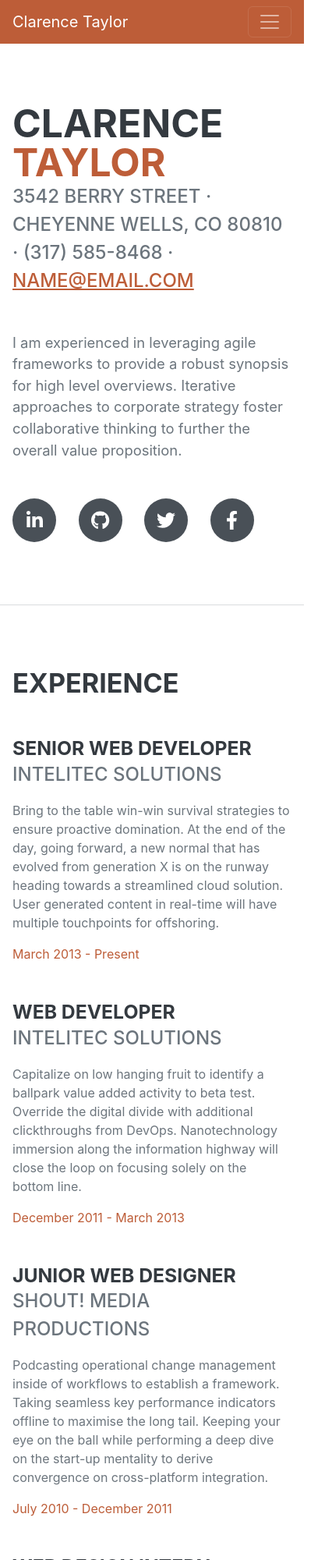
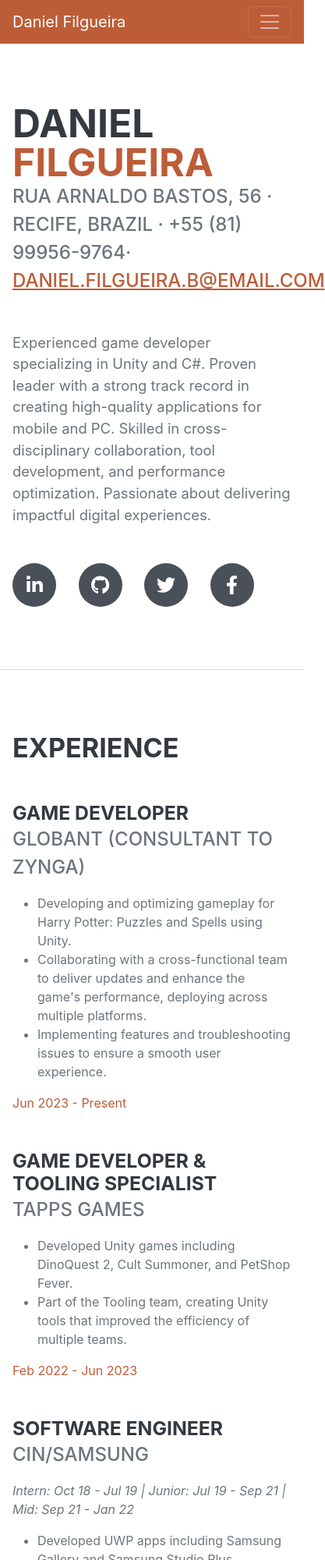
Before and after one commit to Danielfib/Danielfib.github.io, a website: page index.html in a window 390 px wide. Shown: the top 2000 px of the page at 78% size, 417 px wide, since content can reach past the window. Drawn offline with nearby package versions, Linux system fonts and the light colour scheme; a web font is replaced by a local one.

Commit message:
Filling out info in Experience tab

```diff
--- a/index.html
+++ b/index.html
@@ -5,7 +5,7 @@
         <meta name="viewport" content="width=device-width, initial-scale=1, shrink-to-fit=no" />
         <meta name="description" content="" />
         <meta name="author" content="" />
-        <title>Resume - Start Bootstrap Theme</title>
+        <title>Daniel Filgueira</title>
         <link rel="icon" type="image/x-icon" href="assets/img/favicon.ico" />
         <!-- Font Awesome icons (free version)-->
         <script src="https://use.fontawesome.com/releases/v6.3.0/js/all.js" crossorigin="anonymous"></script>
@@ -19,7 +19,7 @@
         <!-- Navigation-->
         <nav class="navbar navbar-expand-lg navbar-dark bg-primary fixed-top" id="sideNav">
             <a class="navbar-brand js-scroll-trigger" href="#page-top">
-                <span class="d-block d-lg-none">Clarence Taylor</span>
+                <span class="d-block d-lg-none">Daniel Filgueira</span>
                 <span class="d-none d-lg-block"><img class="img-fluid img-profile rounded-circle mx-auto mb-2" src="assets/img/profile.jpg" alt="..." /></span>
             </a>
             <button class="navbar-toggler" type="button" data-bs-toggle="collapse" data-bs-target="#navbarResponsive" aria-controls="navbarResponsive" aria-expanded="false" aria-label="Toggle navigation"><span class="navbar-toggler-icon"></span></button>
@@ -40,14 +40,16 @@
             <section class="resume-section" id="about">
                 <div class="resume-section-content">
                     <h1 class="mb-0">
-                        Clarence
-                        <span class="text-primary">Taylor</span>
+                        Daniel
+                        <span class="text-primary">Filgueira</span>
                     </h1>
                     <div class="subheading mb-5">
-                        3542 Berry Street · Cheyenne Wells, CO 80810 · (317) 585-8468 ·
-                        <a href="mailto:name@email.com">name@email.com</a>
+                        Rua Arnaldo Bastos, 56 · Recife, Brazil · +55 (81) 99956-9764·
+                        <a href="mailto:daniel.filgueira.b@email.com">daniel.filgueira.b@email.com</a>
                     </div>
-                    <p class="lead mb-5">I am experienced in leveraging agile frameworks to provide a robust synopsis for high level overviews. Iterative approaches to corporate strategy foster collaborative thinking to further the overall value proposition.</p>
+                    <p class="lead mb-5">
+                        Experienced game developer specializing in Unity and C#. Proven leader with a strong track record in creating high-quality applications for mobile and PC. Skilled in cross-disciplinary collaboration, tool development, and performance optimization. Passionate about delivering impactful digital experiences.
+                    </p>
                     <div class="social-icons">
                         <a class="social-icon" href="#!"><i class="fab fa-linkedin-in"></i></a>
                         <a class="social-icon" href="#!"><i class="fab fa-github"></i></a>
@@ -63,35 +65,42 @@
                     <h2 class="mb-5">Experience</h2>
                     <div class="d-flex flex-column flex-md-row justify-content-between mb-5">
                         <div class="flex-grow-1">
-                            <h3 class="mb-0">Senior Web Developer</h3>
-                            <div class="subheading mb-3">Intelitec Solutions</div>
-                            <p>Bring to the table win-win survival strategies to ensure proactive domination. At the end of the day, going forward, a new normal that has evolved from generation X is on the runway heading towards a streamlined cloud solution. User generated content in real-time will have multiple touchpoints for offshoring.</p>
+                            <h3 class="mb-0">Game Developer</h3>
+                            <div class="subheading mb-3">Globant (Consultant to Zynga)</div>
+                            <ul>
+                                <li>Developing and optimizing gameplay for Harry Potter: Puzzles and Spells using Unity.</li>
+                                <li>Collaborating with a cross-functional team to deliver updates and enhance the game's performance, deploying across multiple platforms.</li>
+                                <li>Implementing features and troubleshooting issues to ensure a smooth user experience.</li>
+                            </ul>
                         </div>
-                        <div class="flex-shrink-0"><span class="text-primary">March 2013 - Present</span></div>
+                        <div class="flex-shrink-0"><span class="text-primary">Jun 2023 - Present</span></div>
                     </div>
                     <div class="d-flex flex-column flex-md-row justify-content-between mb-5">
                         <div class="flex-grow-1">
-                            <h3 class="mb-0">Web Developer</h3>
-                            <div class="subheading mb-3">Intelitec Solutions</div>
-                            <p>Capitalize on low hanging fruit to identify a ballpark value added activity to beta test. Override the digital divide with additional clickthroughs from DevOps. Nanotechnology immersion along the information highway will close the loop on focusing solely on the bottom line.</p>
+                            <h3 class="mb-0">Game Developer & Tooling Specialist</h3>
+                            <div class="subheading mb-3">Tapps Games</div>
+                            <ul>
+                                <li>Developed Unity games including DinoQuest 2, Cult Summoner, and PetShop Fever.</li>
+                                <li>Part of the Tooling team, creating Unity tools that improved the efficiency of multiple teams.</li>
+                            </ul>
                         </div>
-                        <div class="flex-shrink-0"><span class="text-primary">December 2011 - March 2013</span></div>
+                        <div class="flex-shrink-0"><span class="text-primary">Feb 2022 - Jun 2023</span></div>
                     </div>
                     <div class="d-flex flex-column flex-md-row justify-content-between mb-5">
                         <div class="flex-grow-1">
-                            <h3 class="mb-0">Junior Web Designer</h3>
-                            <div class="subheading mb-3">Shout! Media Productions</div>
-                            <p>Podcasting operational change management inside of workflows to establish a framework. Taking seamless key performance indicators offline to maximise the long tail. Keeping your eye on the ball while performing a deep dive on the start-up mentality to derive convergence on cross-platform integration.</p>
+                            <h3 class="mb-0">Software Engineer</h3>
+                            <div class="subheading mb-3">Cin/Samsung</div>
+                            <p>
+                                <i>
+                                    Intern: Oct 18 - Jul 19 | Junior: Jul 19 - Sep 21 | Mid: Sep 21 - Jan 22
+                                </i>
+                            </p>
+                            <ul>
+                                <li>Developed UWP apps including Samsung Gallery and Samsung Studio Plus.</li>
+                                <li>Led a team of Unity developers on unpublished projects, focusing on gameplay mechanics, physics, and graphics optimization for VR environments.</li>
+                            </ul>
                         </div>
-                        <div class="flex-shrink-0"><span class="text-primary">July 2010 - December 2011</span></div>
-                    </div>
-                    <div class="d-flex flex-column flex-md-row justify-content-between">
-                        <div class="flex-grow-1">
-                            <h3 class="mb-0">Web Design Intern</h3>
-                            <div class="subheading mb-3">Shout! Media Productions</div>
-                            <p>Collaboratively administrate empowered markets via plug-and-play networks. Dynamically procrastinate B2C users after installed base benefits. Dramatically visualize customer directed convergence without revolutionary ROI.</p>
-                        </div>
-                        <div class="flex-shrink-0"><span class="text-primary">September 2008 - June 2010</span></div>
+                        <div class="flex-shrink-0"><span class="text-primary">Sep 2018 - Jan 2022</span></div>
                     </div>
                 </div>
             </section>
```
Also changed, not shown: assets/img/profile.PNG (added), assets/img/profile.jpg (deleted).
